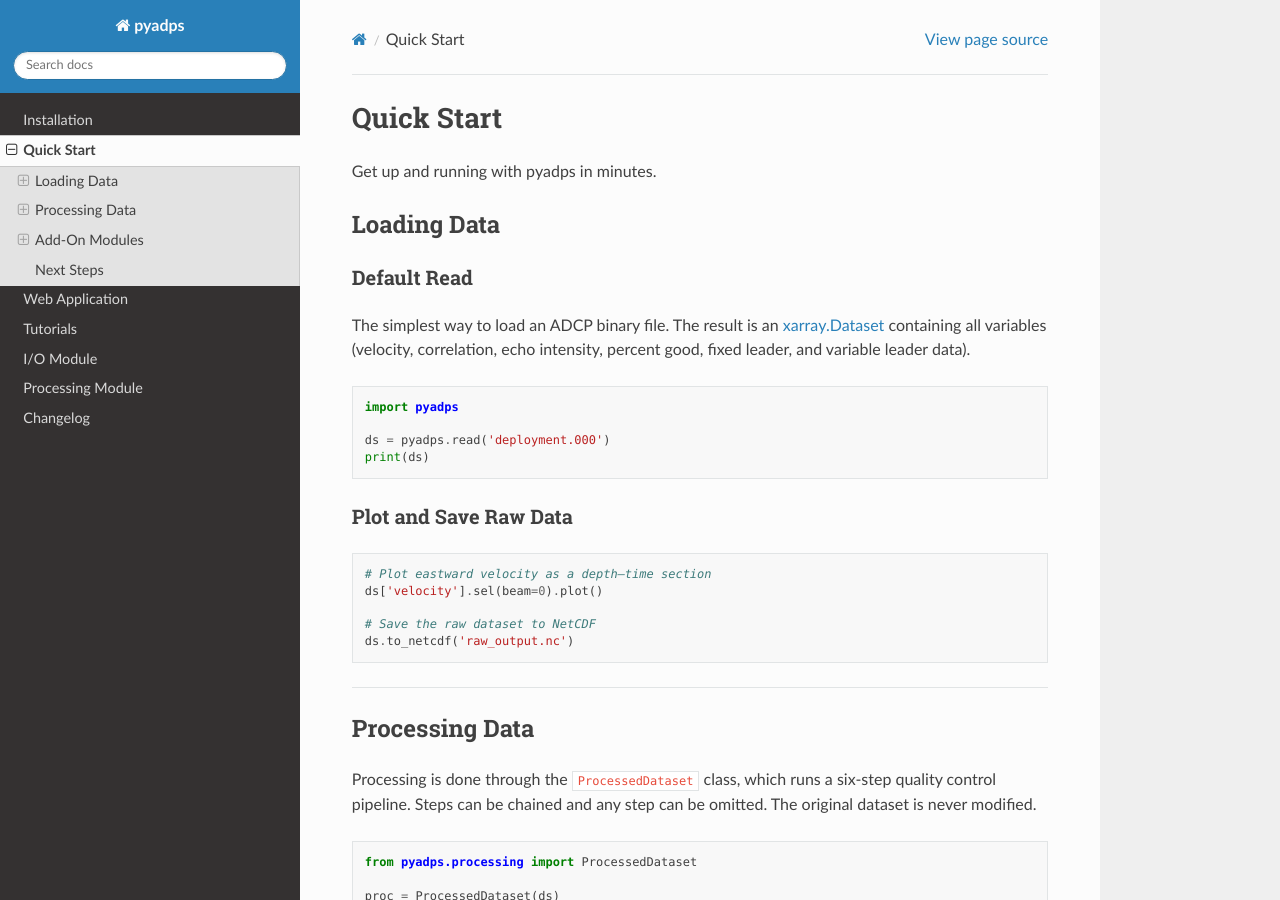
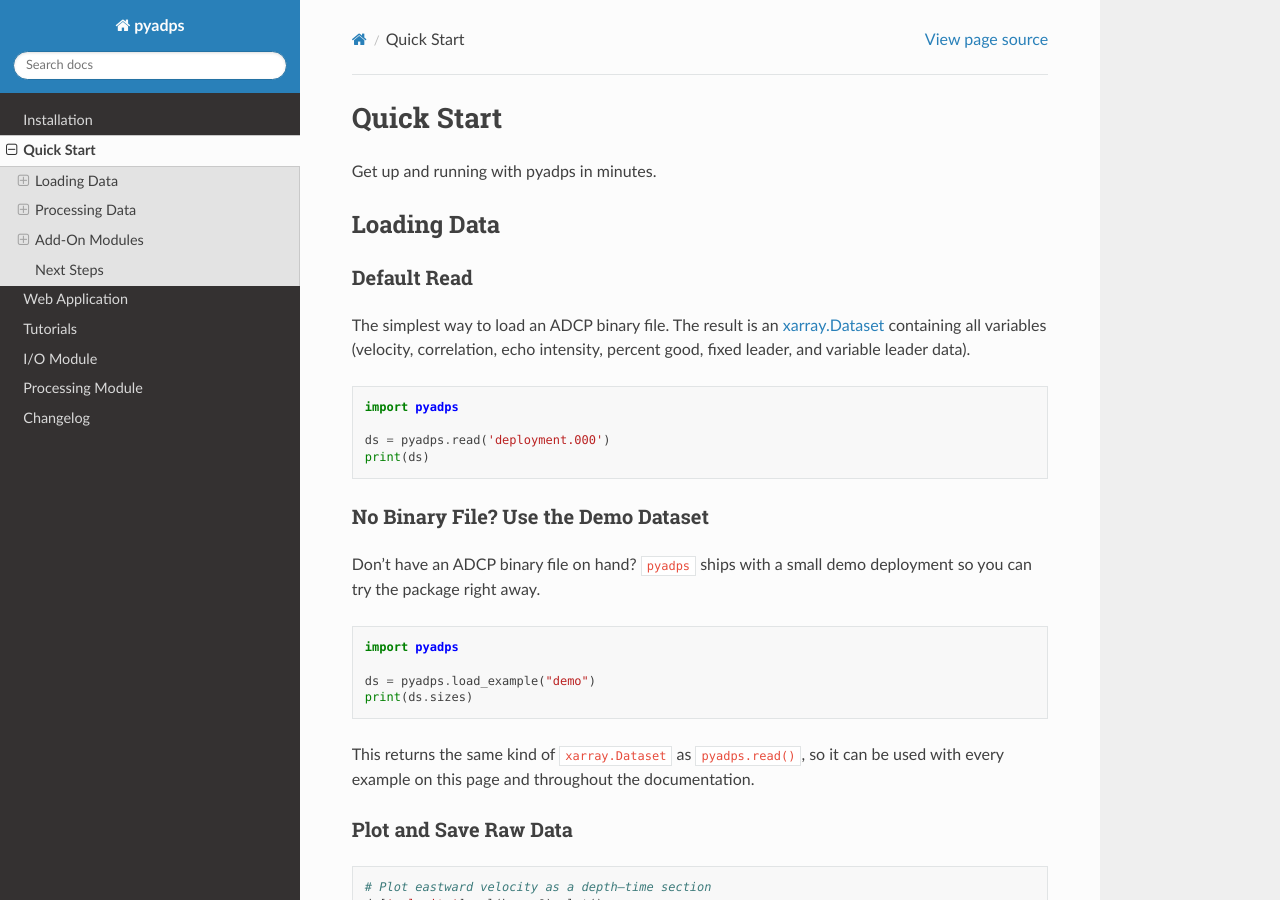
Before and after one commit to p-amol/pyadps, a Sphinx documentation site: the page built from docs/source/quickstart.md, in a window 1280 px wide and 900 px high. Built offline with Sphinx 7.4.7 and the Read the Docs theme 3.1.0, drawn with Linux system fonts in a browser that asks for light colours.

Commit message:
docs: add citation section and demo dataset usage
Add the Zenodo citation to README and docs index, and document
pyadps.load_example() as a way to try the package without a binary file.

````diff
--- a/docs/source/quickstart.md
+++ b/docs/source/quickstart.md
@@ -17,6 +17,21 @@ import pyadps
 ds = pyadps.read('deployment.000')
 print(ds)
 ```
+
+### No Binary File? Use the Demo Dataset
+
+Don't have an ADCP binary file on hand? `pyadps` ships with a small demo
+deployment so you can try the package right away.
+
+```python
+import pyadps
+
+ds = pyadps.load_example("demo")
+print(ds.sizes)
+```
+
+This returns the same kind of `xarray.Dataset` as `pyadps.read()`, so it can
+be used with every example on this page and throughout the documentation.
 
 ### Plot and Save Raw Data
 
````
Also changed, not shown: README.md (+13 -0 lines), docs/source/index.md (+6 -0 lines).
